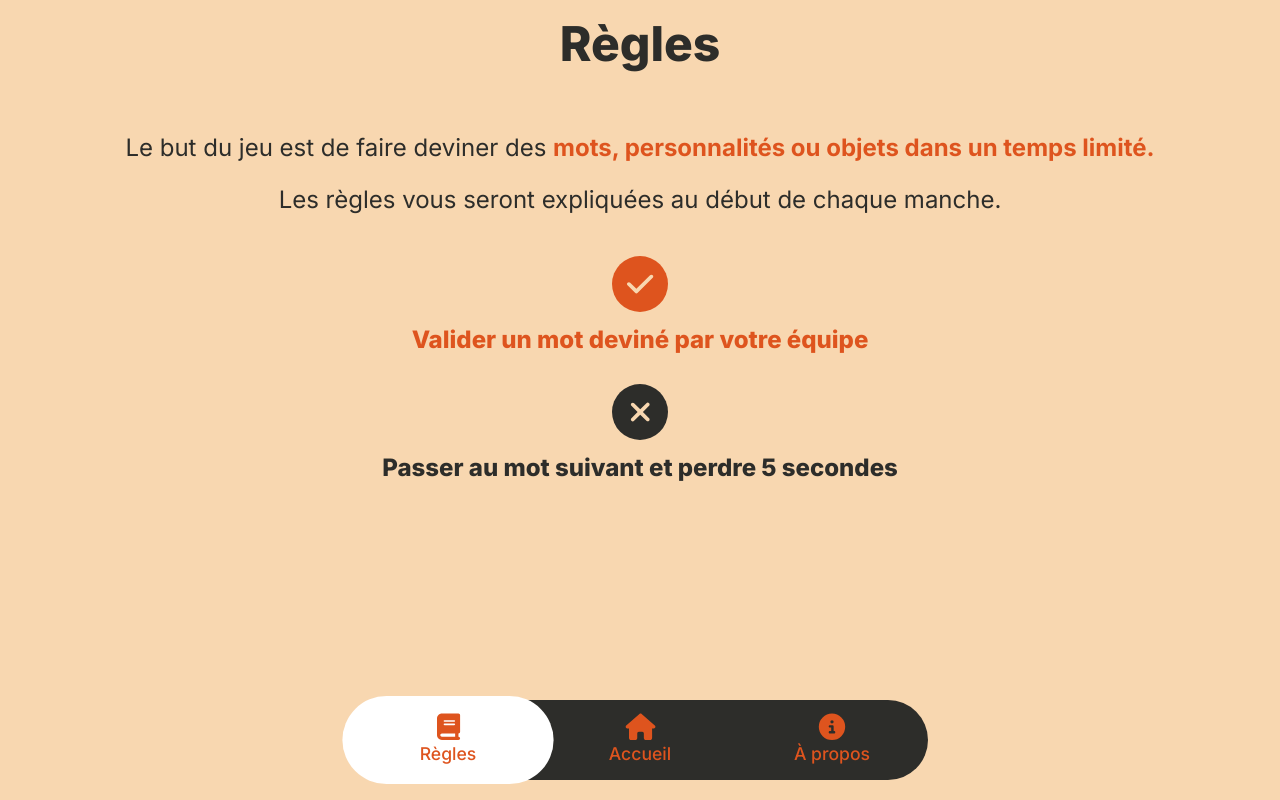
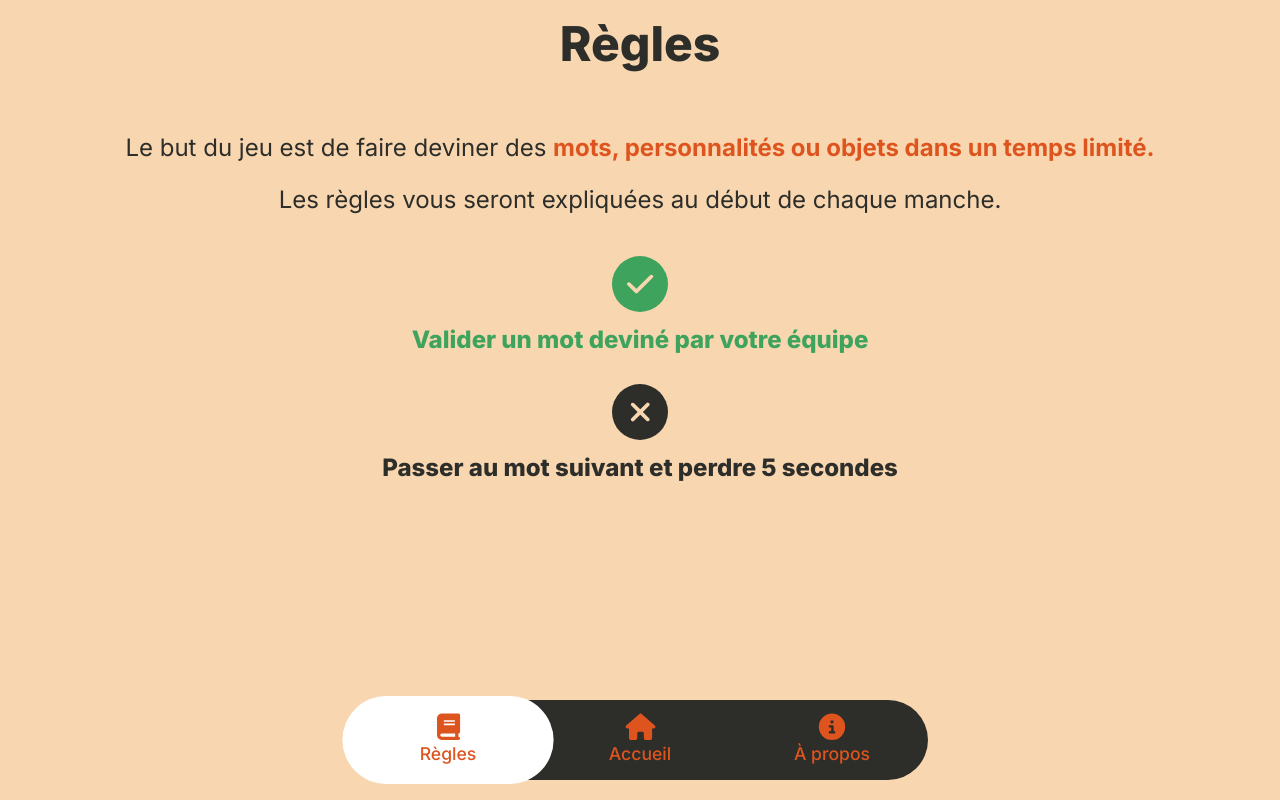
Before and after one commit to Spookywy/time2guess, a Next.js app: page / in a window 1280 px wide. Both pictures are taken after a click on the button "Règles". Built offline with nearby package versions, Linux system fonts and the light colour scheme.

Commit message:
:lipstick: change validate button color

```diff
--- a/src/app/globals.css
+++ b/src/app/globals.css
@@ -43,6 +43,7 @@
     --color-dark-orange: #DE541E;
     --color-jet: #2D2D2A;
     --color-paynes-grey: #59656F;
+    --pigment-green: #3DA35D;
 }
 
 input[type="range"] {
--- a/src/components/about.tsx
+++ b/src/components/about.tsx
@@ -2,7 +2,7 @@ import { faGithub } from "@fortawesome/free-brands-svg-icons";
 import { faHeart } from "@fortawesome/free-solid-svg-icons";
 import { FontAwesomeIcon } from "@fortawesome/react-fontawesome";
 
-const VERSION = "1.3.7";
+const VERSION = "1.3.8";
 
 export default function About() {
   return (
--- a/src/components/game/roundPlaying.tsx
+++ b/src/components/game/roundPlaying.tsx
@@ -121,7 +121,7 @@ export default function RoundPlaying({
       </h2>
       <div className="mt-auto flex flex-col items-center">
         <button
-          className="mt-auto h-36 w-36 rounded-full bg-dark-orange text-8xl text-light-orange active:text-jet"
+          className="mt-auto h-36 w-36 rounded-full bg-pigment-green text-8xl text-light-orange active:text-jet"
           onClick={handleWordGuessed}
         >
           <FontAwesomeIcon icon={faCheck} />
--- a/src/components/rules.tsx
+++ b/src/components/rules.tsx
@@ -15,12 +15,12 @@ export default function Rules() {
         Les règles vous seront expliquées au début de chaque manche.
       </p>
       <button
-        className="mt-auto h-14 w-14 rounded-full bg-dark-orange text-3xl text-light-orange"
+        className="mt-auto h-14 w-14 rounded-full bg-pigment-green text-3xl text-light-orange"
         disabled
       >
         <FontAwesomeIcon icon={faCheck} />
       </button>
-      <p className="mt-3 font-extrabold text-dark-orange">
+      <p className="mt-3 font-extrabold text-pigment-green">
         Valider un mot deviné par votre équipe
       </p>
       <button
--- a/tailwind.config.js
+++ b/tailwind.config.js
@@ -16,7 +16,8 @@ module.exports = {
         'light-orange': 'var(--color-light-orange)',
         'dark-orange': 'var(--color-dark-orange)',
         'jet': 'var(--color-jet)',
-        'paynes-grey': 'var(--color-paynes-grey)'
+        'paynes-grey': 'var(--color-paynes-grey)',
+        'pigment-green': 'var(--pigment-green)'
       },
     },
   },
```
